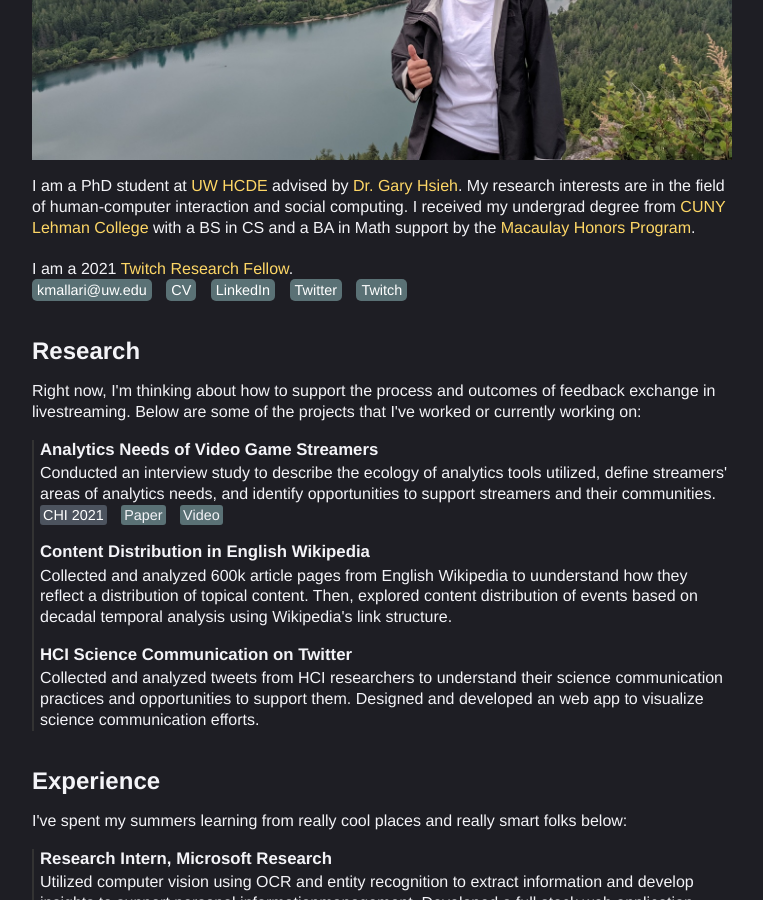
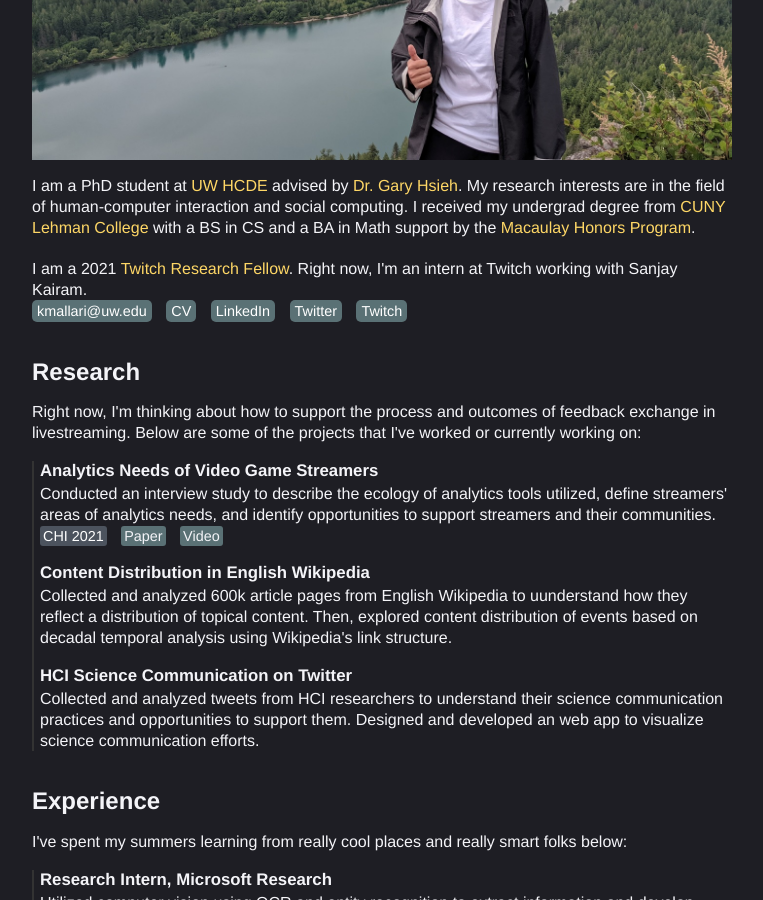
Before and after one commit to kerixyz/temp, a Jekyll site: the page built from index.html, in a window 1280 px wide and 900 px high, scrolled down 306 px. Shown: the whole window, without its empty margins (258-1021 px from the left). Built offline with Jekyll 4.4.1, drawn with Linux system fonts in a browser that asks for light colours.

Commit message:
Update default.html

```diff
--- a/_layouts/default.html
+++ b/_layouts/default.html
@@ -12,7 +12,7 @@
             <p><img src="https://keri.xyz/assets/keri_avatar.jpg" margin="30px auto" width="700"></p>
             <div id="mini_bio">
                 I am a PhD student at <a href='https://www.hcde.washington.edu/' style='color:#FED766'>UW HCDE</a> advised by <a href='https://faculty.washington.edu/garyhs/' style='color:#FED766'>Dr. Gary Hsieh</a>. My research interests are in the field of human-computer interaction and social computing. I received my undergrad degree from <a href='https://www.lehman.cuny.edu/' style='color:#FED766'>CUNY Lehman College</a> with a BS in CS and a BA in Math support by the <a href = 'https://macaulay.cuny.edu/' style='color:#FED766'>Macaulay Honors Program</a>.</br></br>
-                I am a 2021 <a href='https://blog.twitch.tv/en/2021/01/07/introducing-our-2021-twitch-research-fellows/'style='color:#FED766' >Twitch Research Fellow</a>.
+                I am a 2021 <a href='https://blog.twitch.tv/en/2021/01/07/introducing-our-2021-twitch-research-fellows/'style='color:#FED766' >Twitch Research Fellow</a>. Right now, I'm an intern at Twitch working with <a href="http://www.sanjaykairam.com/">Sanjay Kairam</a>.
 
             </div>
         </div>
```
